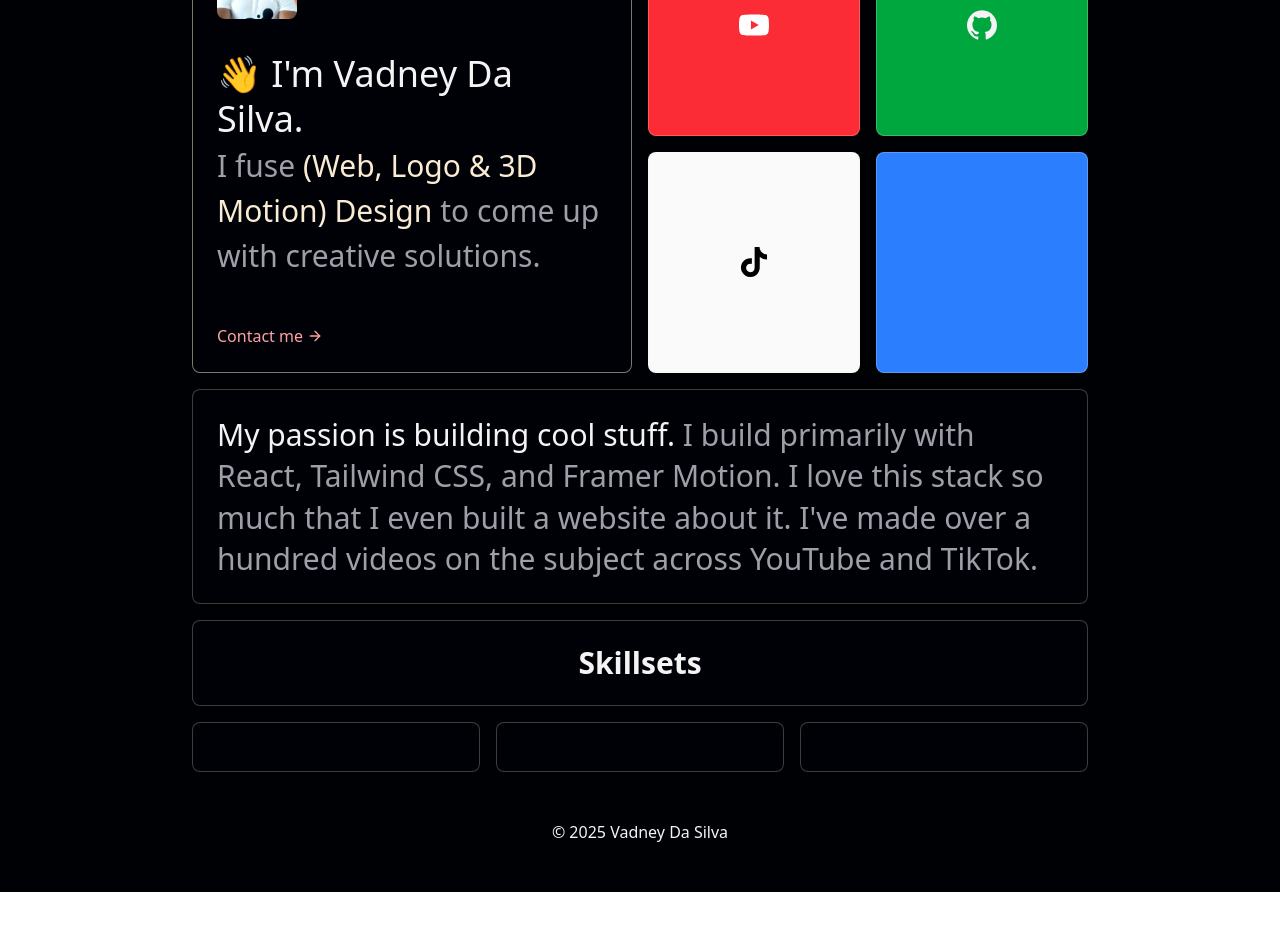
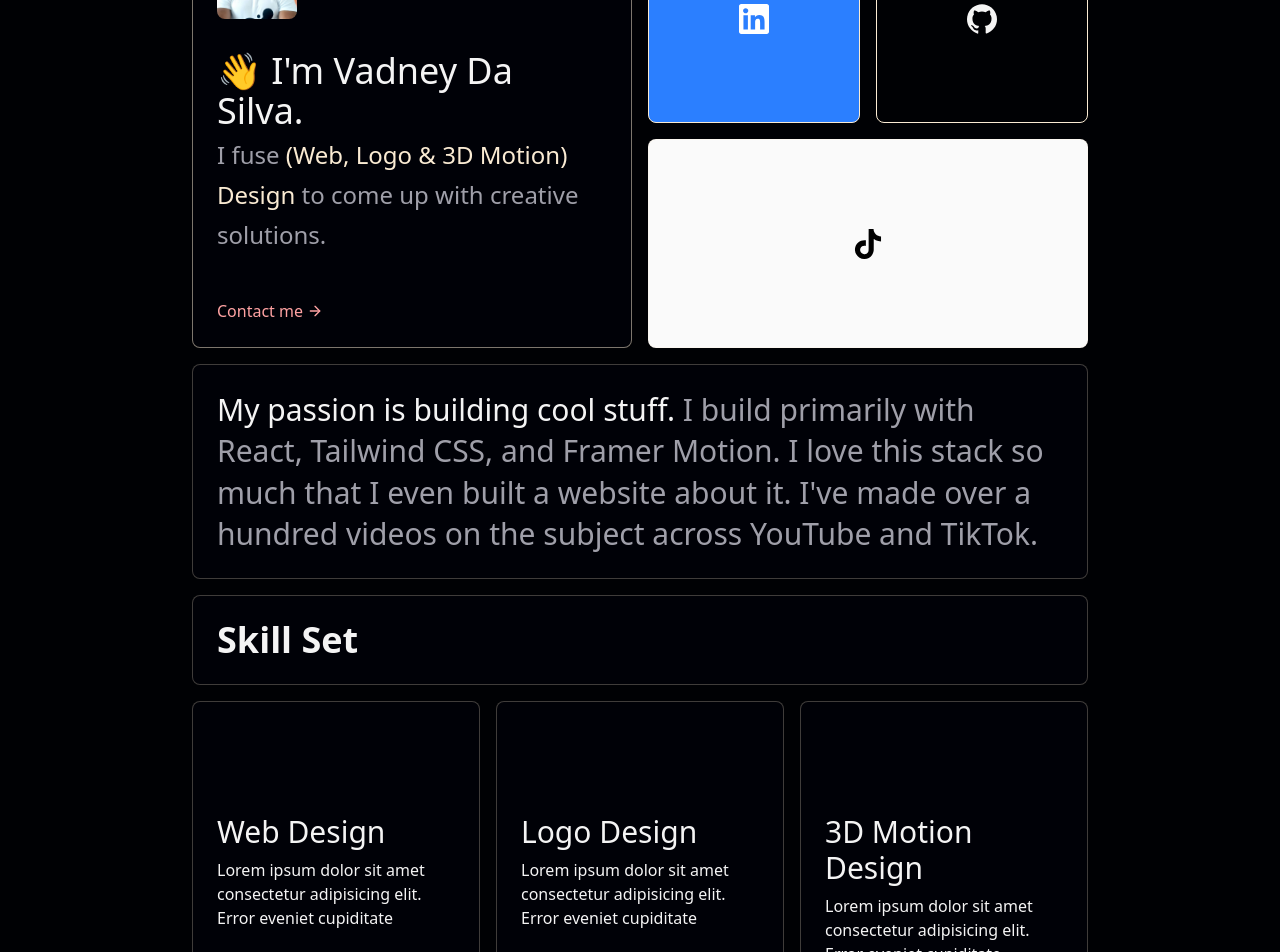
Before and after one commit to YendavAvlis/landing-page, a React (Vite) app: page / in a window 1280 px wide. Shown: the part 240-1192 px from the top of the page. Before the commit the page ends 1132 px from the top, so only its background shows below. Built offline with nearby package versions, Linux system fonts and the light colour scheme.

Commit message:
Social links fixed

```diff
--- a/src/components/Bento.jsx
+++ b/src/components/Bento.jsx
@@ -2,10 +2,11 @@ import React from "react";
 import { motion } from "framer-motion";
 import { twMerge } from "tailwind-merge";
 import { FiArrowRight, FiMail, FiMapPin } from "react-icons/fi";
-import { SiGithub, SiTiktok, SiYoutube } from "react-icons/si";
+import { SiGithub, SiLinkedin, SiTiktok, SiYoutube } from "react-icons/si";
 import logo from '../assets/logo.svg'
 import pic from '../assets/profile-pic.jpeg'
 import { div } from "framer-motion/client";
+import { skillsets } from "../constants";
 
 export const Bento = () => {
   return (
@@ -23,9 +24,10 @@ export const Bento = () => {
         <SocialsBlock />
         <AboutBlock />
         <Block className='col-span-12'>
-          <h1 className="text-center text-3xl font-bold">Skillsets</h1>
+          <h1 className="text-4xl font-bold">Skill Set</h1>
         </Block>
         <SkillsetBlock />
+        <ContactBlock />
       </motion.div>
       <Footer />
     </div>
@@ -64,15 +66,21 @@ const Block = ({ className, ...rest }) => {
 
 const SkillsetBlock = () => (
   <>
-    <Block className='col-span-12 md:col-span-4'>
+    {
+      skillsets.map((skill) => (
+        <Block key={skill.id} className={`col-span-12 sm:col-span-6 md:col-span-4 min-h-64 ${skill.title === 'Web Design' && 'row-span-2 md:row-span-1'}`}>
+          <div className={`flex flex-col pt-20 ${skill.title === 'Web Design' && 'sm:pt-'}`}>
+            <h3 className="py-2 text-3xl font-medium">{skill.title}</h3>
+            <p>{skill.description}</p>
+          </div>
+          <div className="flex py-4">
+            <a href="" className="flex items-center text-sec-40 gap-1.5 text-lg">See More <FiArrowRight /></a>
+          </div>
 
-    </Block>
-    <Block className='col-span-6 md:col-span-4'>
+        </Block>
 
-    </Block>
-    <Block className='col-span-6 md:col-span-4'>
-
-    </Block>
+      ))
+    }
 
   </>
 )
@@ -85,9 +93,9 @@ const HeaderBlock = () => (
       alt="avatar"
       className="mb-4 size-20 rounded-lg"
       />
-      <h1 className="mb-12 mt-8 text-4xl font-medium leading-tight">
+      <h1 className="mb-12 mt-8 text-4xl font-medium ">
         {'👋'} I'm Vadney Da Silva.{" "}<br />
-        <span className="text-zinc-400 text-3xl">
+        <span className="text-zinc-400 text-2xl">
           I fuse <span className="text-sec-10">(Web, Logo & 3D Motion) Design</span> to come up with creative solutions.
         </span>
       </h1>
@@ -109,13 +117,13 @@ const SocialsBlock = () => (
         rotate: "2.5deg",
         scale: 1.1,
       }}
-      className="col-span-6 bg-red-500 md:col-span-3"
+      className="col-span-6 bg-blue-500 border-[0.025rem] border-sec-10 md:col-span-3"
     >
       <a
         href="#"
         className="grid h-full place-content-center text-3xl text-white"
       >
-        <SiYoutube />
+        <SiLinkedin />
       </a>
     </Block>
     <Block
@@ -123,7 +131,7 @@ const SocialsBlock = () => (
         rotate: "-2.5deg",
         scale: 1.1,
       }}
-      className="col-span-6 bg-green-600 md:col-span-3"
+      className="col-span-6 bg-pri-40 border-[0.025rem] border-sec-10 md:col-span-3"
     >
       <a
         href="#"
@@ -137,7 +145,7 @@ const SocialsBlock = () => (
         rotate: "-2.5deg",
         scale: 1.1,
       }}
-      className="col-span-6 bg-zinc-50 md:col-span-3"
+      className="col-span-12 bg-zinc-50 md:col-span-6"
     >
       <a
         href="#"
@@ -146,20 +154,7 @@ const SocialsBlock = () => (
         <SiTiktok />
       </a>
     </Block>
-    <Block
-      whileHover={{
-        rotate: "2.5deg",
-        scale: 1.1,
-      }}
-      className="col-span-6 bg-blue-500 md:col-span-3"
-    >
-      <a
-        href="#"
-        className="grid h-full place-content-center text-3xl text-neu-10"
-      >
 
-      </a>
-    </Block>
   </>
 );
 
@@ -191,11 +186,21 @@ const Logo = () => {
   );
 };
 
+const ContactBlock = () => {
+  return(
+    <Block className='col-span-12'>
+      <div className="min-h-[200px] flex items-center justify-center">
+        <h1 className="text-5xl font-medium">Let&apos;s Talk</h1>
+      </div>
+    </Block>
+  )
+}
+
 const Footer = () => {
   const year = new Date()
   return (
     <footer className="mt-12">
-      <p className="text-center text-neu-10">
+      <p className="text-center text-neu-10 text-sm font-medium leading-relaxed">
         &copy; {year.getFullYear()} Vadney Da Silva
       </p>
     </footer>
--- /dev/null
+++ b/src/constants/index.js
@@ -0,0 +1,20 @@
+export const skillsets = [
+    {
+        id: 1,
+        title: 'Web Design',
+        description: 'Lorem ipsum dolor sit amet consectetur adipisicing elit. Error eveniet cupiditate',
+        background: '',
+    },
+    {
+        id: 2,
+        title: 'Logo Design',
+        description: 'Lorem ipsum dolor sit amet consectetur adipisicing elit. Error eveniet cupiditate',
+        background: '',
+    },
+    {
+        id: 3,
+        title: '3D Motion Design',
+        description: 'Lorem ipsum dolor sit amet consectetur adipisicing elit. Error eveniet cupiditate',
+        background: '',
+    }
+]
```
